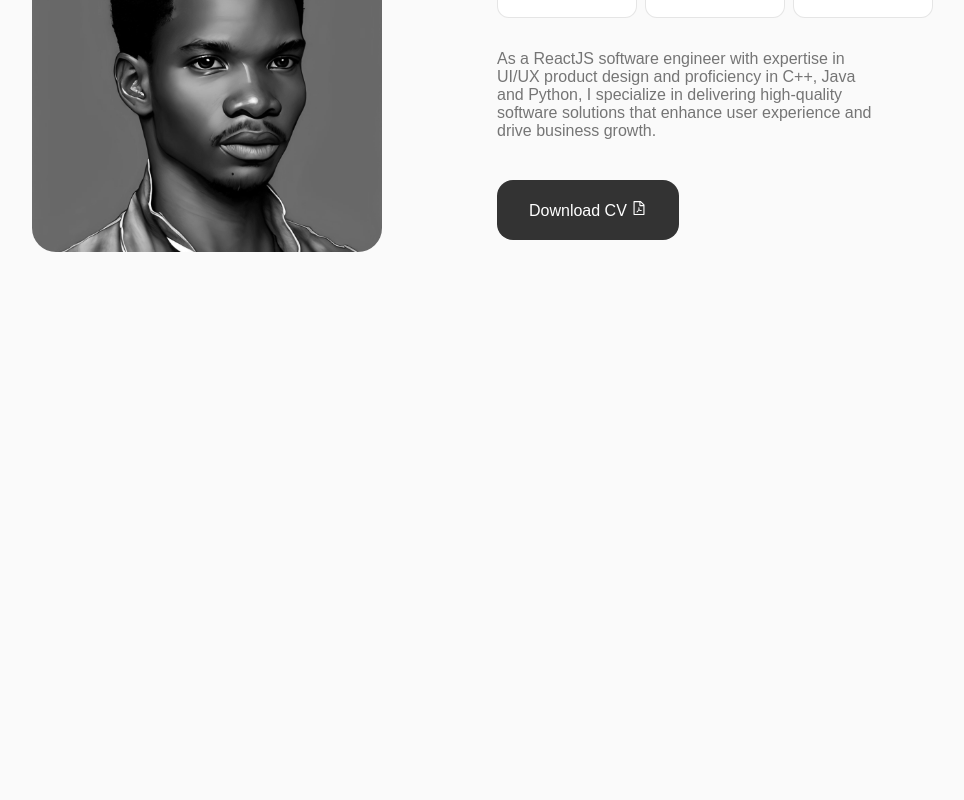
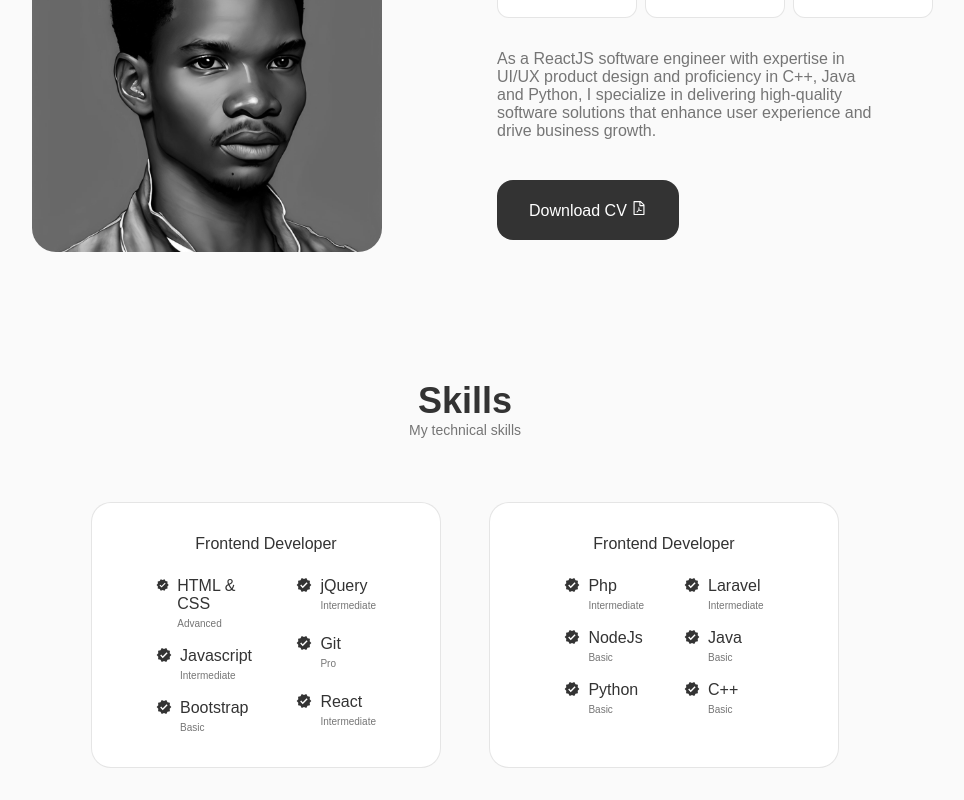
Before and after one commit to theo-fortune/my-portfolio, a React (Create React App) app: page / in a window 1280 px wide. Shown: the part 976-1776 px from the top of the page, without its empty margins (175-1139 px from the left). Before the commit the page ends 1260 px from the top, so only its background shows below. Built offline with nearby package versions, Linux system fonts and the light colour scheme.

Commit message:
skills session done now onto the services session

```diff
--- a/src/App.js
+++ b/src/App.js
@@ -1,5 +1,5 @@
 import './App.css';
-import { Header, Home, About } from './components';
+import { Header, Home, About, Skills } from './components';
 
 function App() {
   return (
@@ -8,6 +8,7 @@
       <main className='main'>
         <Home />
         <About />
+        <Skills />
       </main>
     </div>
   );
--- /dev/null
+++ b/src/components/Services/Services.jsx
@@ -0,0 +1,10 @@
+import React from 'react'
+import './services.css'
+
+const Services = () => {
+  return (
+    <div>Services</div>
+  )
+}
+
+export default Services
--- /dev/null
+++ b/src/components/Skills/Backend.jsx
@@ -0,0 +1,62 @@
+import React from 'react';
+import { MdVerified } from "react-icons/md";
+
+
+const Backend = () => {
+  return (
+    <div className="skills__content">
+      <h3 className="skills__title">Frontend Developer</h3>
+      <div className="skills__box">
+
+        <div className="skills__group">
+          <div className="skills__data">
+            <MdVerified className="badge"/>
+            <div>
+              <h3 className="skills__name">Php</h3>
+              <span class="skills__level">Intermediate</span>
+            </div>
+          </div>
+          <div className="skills__data">
+            <MdVerified className="badge"/>
+            <div>
+              <h3 className="skills__name">NodeJs</h3>
+              <span class="skills__level">Basic</span>
+            </div>
+          </div>
+          <div className="skills__data">
+            <MdVerified className="badge"/>
+            <div>
+              <h3 className="skills__name">Python</h3>
+              <span class="skills__level">Basic</span>
+            </div>
+          </div>
+        </div>
+        <div className="skills__group">
+          <div className="skills__data">
+            <MdVerified className="badge"/>
+            <div>
+              <h3 className="skills__name">Laravel</h3>
+              <span class="skills__level">Intermediate</span>
+            </div>
+          </div>
+          <div className="skills__data">
+            <MdVerified className="badge"/>
+            <div>
+              <h3 className="skills__name">Java</h3>
+              <span class="skills__level">Basic</span>
+            </div>
+          </div>
+          <div className="skills__data">
+            <MdVerified className="badge"/>
+            <div>
+              <h3 className="skills__name">C++</h3>
+              <span class="skills__level">Basic</span>
+            </div>
+          </div>
+        </div>
+      </div>
+    </div>
+  );
+}
+
+export default Backend
--- /dev/null
+++ b/src/components/Skills/Frontend.jsx
@@ -0,0 +1,61 @@
+import React from "react";
+import { MdVerified } from "react-icons/md";
+
+const Frontend = () => {
+  return (
+    <div className="skills__content">
+      <h3 className="skills__title">Frontend Developer</h3>
+      <div className="skills__box">
+
+        <div className="skills__group">
+          <div className="skills__data">
+            <MdVerified className="badge"/>
+            <div>
+              <h3 className="skills__name">HTML & CSS</h3>
+              <span class="skills__level">Advanced</span>
+            </div>
+          </div>
+          <div className="skills__data">
+            <MdVerified className="badge"/>
+            <div>
+              <h3 className="skills__name">Javascript</h3>
+              <span class="skills__level">Intermediate</span>
+            </div>
+          </div>
+          <div className="skills__data">
+            <MdVerified className="badge"/>
+            <div>
+              <h3 className="skills__name">Bootstrap</h3>
+              <span class="skills__level">Basic</span>
+            </div>
+          </div>
+        </div>
+        <div className="skills__group">
+          <div className="skills__data">
+            <MdVerified className="badge"/>
+            <div>
+              <h3 className="skills__name">jQuery</h3>
+              <span class="skills__level">Intermediate</span>
+            </div>
+          </div>
+          <div className="skills__data">
+            <MdVerified className="badge"/>
+            <div>
+              <h3 className="skills__name">Git</h3>
+              <span class="skills__level">Pro</span>
+            </div>
+          </div>
+          <div className="skills__data">
+            <MdVerified className="badge"/>
+            <div>
+              <h3 className="skills__name">React</h3>
+              <span class="skills__level">Intermediate</span>
+            </div>
+          </div>
+        </div>
+      </div>
+    </div>
+  );
+};
+
+export default Frontend;
--- a/src/components/Skills/Skills.jsx
+++ b/src/components/Skills/Skills.jsx
@@ -1,10 +1,19 @@
 import React from 'react';
 import "./skills.css";
+import Frontend from './Frontend';
+import Backend from './Backend';
 
 const Skills = () => {
   return (
-    <div>Skills</div>
-  )
+    <section className="skills section" id="skills">
+      <h2 className="section__title">Skills</h2>
+      <span className="section__subtitle">My technical skills</span>
+      <div className="skills__container container grid">
+        <Frontend />
+        <Backend />
+      </div>
+    </section>
+  );
 }
 
 export default Skills
--- a/src/components/Skills/skills.css
+++ b/src/components/Skills/skills.css
@@ -0,0 +1,78 @@
+.skills__container {
+  grid-template-columns: repeat(2, 350px);
+  column-gap: 3rem;
+  justify-content: center;
+}
+
+.skills__content {
+  background: var(--container-color);
+  border: 1px solid rgba(0, 0, 0, 0.1);
+  padding: 2rem 4rem;
+  border-radius: 1.25rem;
+}
+
+.skills__title {
+  font-size: var(--normal-font-size);
+  font-weight: var(--font-medium);
+  text-align: center;
+  margin-bottom: 1.5rem;
+}
+
+.skills__box {
+  display: flex;
+  justify-content: center;
+  column-gap: 2.5rem;
+}
+
+.skills__group {
+  display: grid;
+  align-items: flex-start;
+  row-gap: 1rem;
+}
+
+.skills__data {
+  display: flex;
+  column-gap: 0.5rem;
+}
+
+.badge {
+  font-size: 1rem;
+  color: var(--title-color);
+}
+
+.skills__name {
+  font-size: var(--normal-font-size);
+  font-weight: var(--font-medium);
+  line-height: 18px;
+}
+
+.skills__level {
+  font-size: var(--tiny-font-size);
+}
+
+@media screen and (max-width: 992px) {
+  .skills__container {
+    grid-template-columns: max-content;
+    row-gap: 2rem;
+  }
+}
+
+@media screen and (max-width:576px) {
+  .skills__container {
+    grid-template-columns: 1fr;
+  }
+
+  .skills__content {
+    padding: 1.5rem;
+  }
+}
+
+@media screen and (max-width:350px) {
+  .skills__box {
+    column-gap: 1.25rem;
+  }
+
+  .skills__name {
+    font-size: var(--small-font-size);
+  }
+}
--- a/src/components/index.js
+++ b/src/components/index.js
@@ -1,3 +1,5 @@
 export { default as Header } from './Header/Header';
 export { default as Home } from './Home/Home';
 export { default as About } from './About/About';
+export { default as Skills } from './Skills/Skills';
+export { default as Services } from './Services/Services';
```
Also changed, not shown: src/components/Services/services.css (added).
